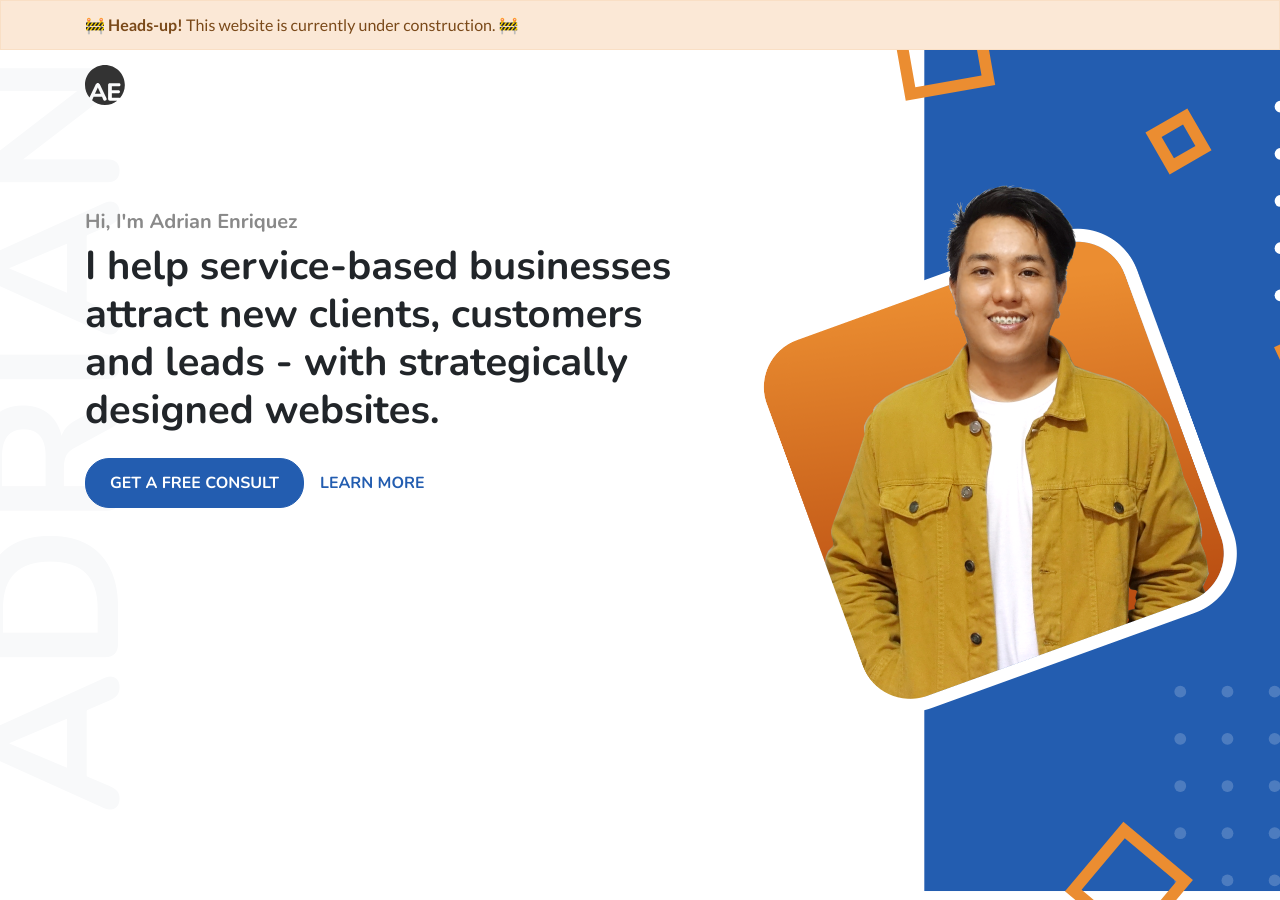
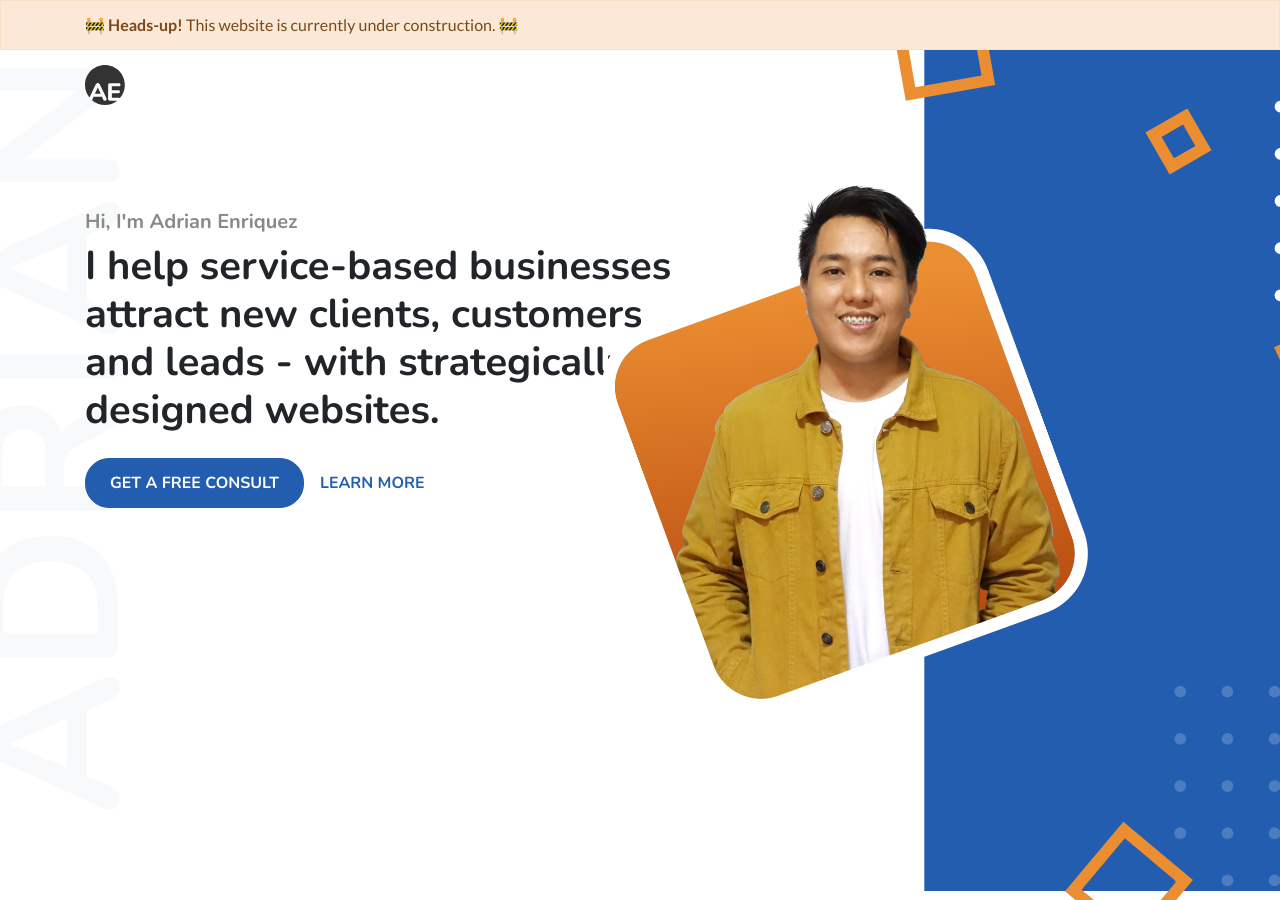
Before and after one commit to adrianenriquez/adrianenriquez.github.io, a Jekyll site: the page built from index.html, in a window 1280 px wide and 900 px high. Built offline with Jekyll 4.4.1, drawn with Linux system fonts in a browser that asks for light colours; a script that is not in the unit is left out; some of the changed text lies outside the part shown.

Commit message:
responsive updates

```diff
--- a/_includes/footer.html
+++ b/_includes/footer.html
@@ -0,0 +1,5 @@
+<footer>
+	<div class="container text-center py-4 text-muted">
+		&copy; Copyright 2019 Adrian Enriquez. All rights reserved.
+	</div>
+</footer>
--- a/_sass/hero.scss
+++ b/_sass/hero.scss
@@ -31,8 +31,12 @@
 
 .hero {
 	position: relative;
-	padding: 10em 0 15em;
+	padding: 15em 0 10em;
 	overflow: hidden;
+
+	@include media-breakpoint-up(md) {
+		padding: 10em 0 15em;
+	}
 
 	&__design-text {
 		position: absolute;
@@ -49,24 +53,34 @@
 		position: absolute;
 		background: url('../svg/hero-bg.svg') no-repeat;
 		background-size: cover;
-		left: 70%;
+		left: 90%;
 		right: 0;
 		top: 0;
 		bottom: 0;
+
+		@include media-breakpoint-up(md) {
+			left: 80%;
+		}
+
+		@include media-breakpoint-up(lg) {
+			left: 70%;
+		}
 	}
 
 	&__dp {
 		width: 487px;
 		height: 527px;
 		position: absolute;
-		left: -38%;
+		right: 50%;
 		top: 15%;
 		border-radius: 50px;
-		// transform: scale(0.5);
+		transform: scale(0.5);
+		display: none;
 
-		// @media (min-width: $screen-sm-min) {
-		// 	transform: scale(1);
-		// }
+		@include media-breakpoint-up(xl) {
+			transform: scale(1);
+			display: block;
+		}
 	}
 }
 
--- a/_sass/variables.scss
+++ b/_sass/variables.scss
@@ -11,6 +11,8 @@
 $warning: $orange;
 
 // Typography
+$enable-responsive-font-sizes: true;
+
 $lato-font: 'Lato', sans-serif;
 $nunito-font: 'Nunito', sans-serif;
 
--- a/index.html
+++ b/index.html
@@ -56,12 +56,12 @@
 	</nav>
 
 	<main>
-		<section class="hero p-10 vh-100 mb-5">
+		<section class="hero vh-100 mb-5">
 			<div class="container">
 				<div class="row">
-					<div class="col-lg-7">
+					<div class="col-xs-11 col-md-8 col-lg-7">
 						<h5 class="text-muted">Hi, I'm Adrian Enriquez</h5>
-						<h1 class="mb-4">{{ page.headline }}</h1>
+						<h1 class="mb-4 pr-3">{{ page.headline }}</h1>
 						<div>
 							<a href="mailto:{{ 'adriandenriquez@gmail.com' | encode_email }}?Subject=Free consultation from adrianenriquez.com" class="btn btn-lg btn-primary">Get a free consult</a>
 							<a href="#" class="btn btn-link">Learn more</a>
@@ -125,19 +125,19 @@
 					<div class="col-md-6 testimonials__item mb-4 mb-md-5 pr-md-5">
 						<p>Adrian is AMAZING and the quality of work is top notch. Thanks for all the great work and help!</p>
 						<h5>Chris Brisson</h5>
-						<h6 class="text-muted">Call Loop - Founder & CEO</h6>
+						<p class="text-muted">Call Loop - Founder & CEO</p>
 					</div>
 					<div class="col-md-6 testimonials__item mb-4 mb-md-5 pl-md-5">
 						<p>Worked fast, on time, easy to work with and superb deliverable. I've done many projects and this was one of the best experiences I've had. Thanks for all the great work and help! Highly recommended!</p>
 						<h5>Jon F.</h5>
-						<h6 class="text-muted">Smaaht - Founder</h6>
+						<p class="text-muted">Smaaht - Founder</p>
 					</div>
 				</div>
 				<div class="row">
 					<div class="offset-md-3 col-md-6 testimonials__item">
 						<p>Adrian is fast, structured and use best practices combined with excellent and tidy coding. He has very good communication, verbally and in writing. Adrian is exceptionally bright and skilled, he is highly recommended and we will work with him again.</p>
 						<h5>Nick Brandt</h5>
-						<h6 class="text-muted">Zenvoy - Co-Founder & CTO</h6>
+						<p class="text-muted">Zenvoy - Co-Founder & CTO</p>
 					</div>
 				</div>
 			</div>
@@ -146,7 +146,12 @@
 		<section class="mb-5 bg-primary text-white py-5">
 			<div class="container">
 				<h2 class="mb-4">Recent works</h2>
-				<p class="mb-0">Coming soon.</p>
+
+				{% for project in site.data.project-list %}
+					<li>
+						{{ project.title }}
+					</li>
+				{% endfor %}
 			</div>
 		</section>
 		<section class="mb-5">
@@ -173,11 +178,9 @@
 			</div>
 		</section>
 	</main>
-	<footer>
-		<div class="container text-center py-4 text-muted">
-			&copy; Copyright 2019 Adrian Enriquez. All rights reserved.
-		</div>
-	</footer>
+
+	{% include footer.html %}
+
     <!-- Optional JavaScript -->
     <!-- jQuery first, then Popper.js, then Bootstrap JS -->
     <script src="/assets/vendor/jquery.min.js"></script>
```
Also changed, not shown: 2 other files.
